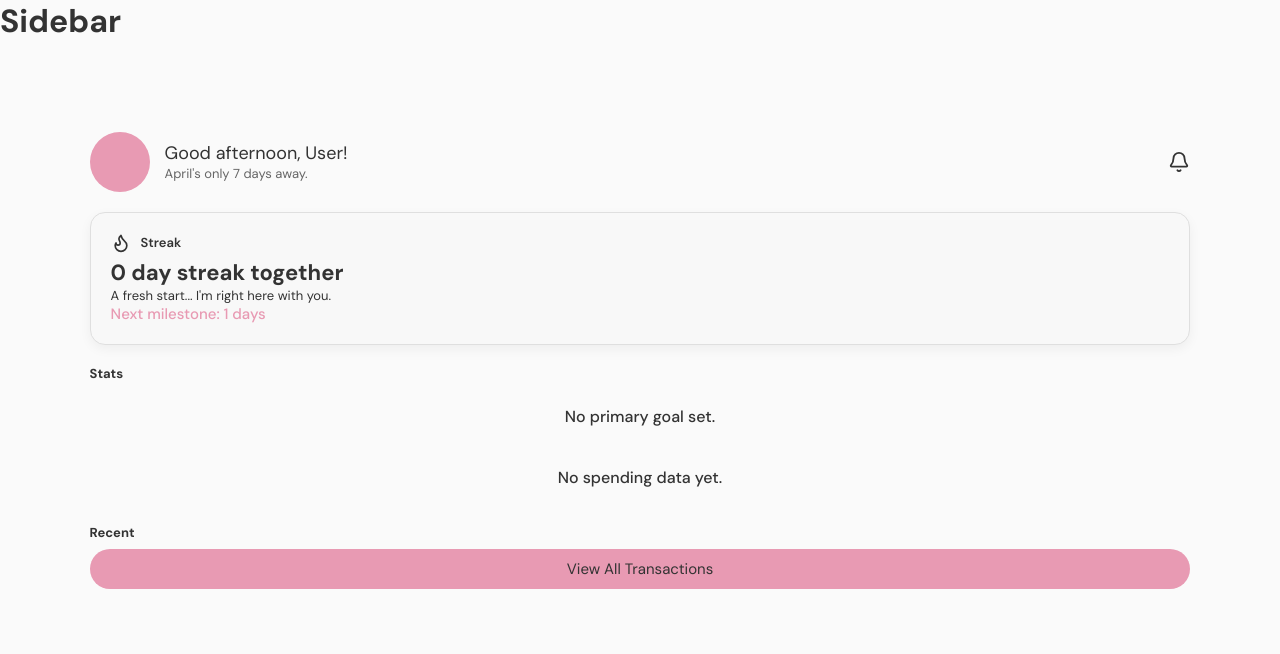
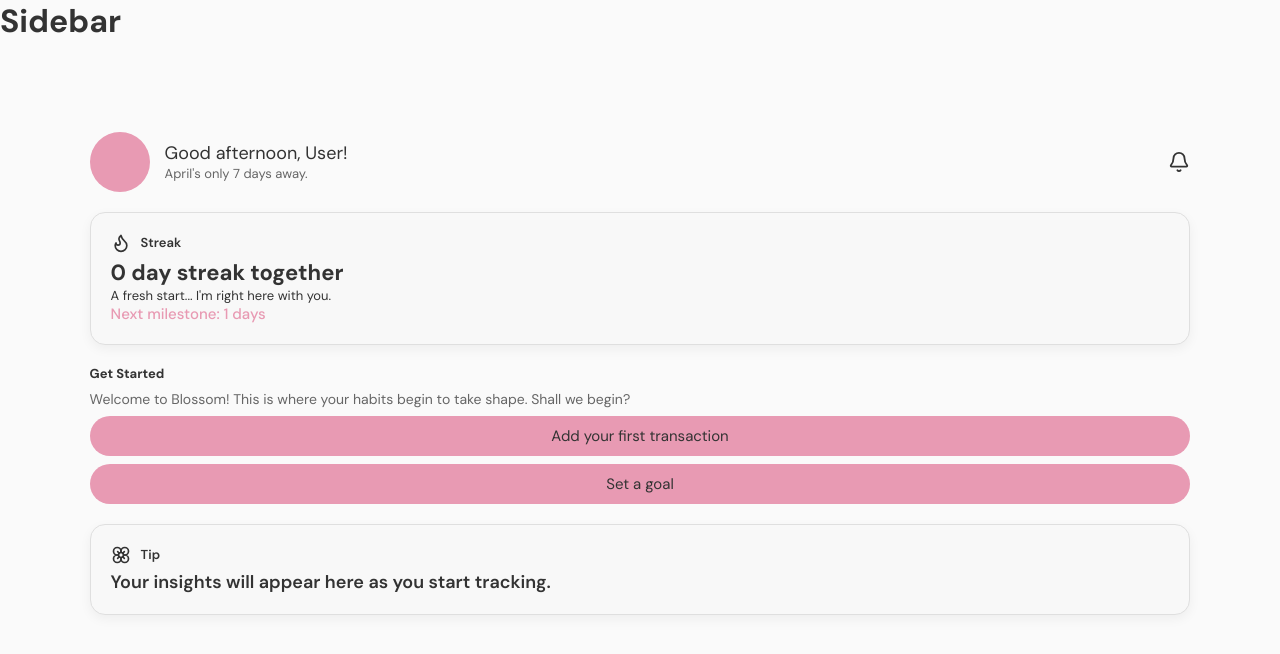
Before and after one commit to mirelalexy/blossom, a React (Vite) app in the folder frontend/: page / in a window 1280 px wide. Shown: the top 654 px of the page. Built offline with nearby package versions, Linux system fonts and the light colour scheme.

Commit message:
feat(home): introduce onboarding experience for new users

```diff
--- a/frontend/src/pages/Home.jsx
+++ b/frontend/src/pages/Home.jsx
@@ -15,6 +15,8 @@ import TransactionCard from "../components/home/TransactionCard"
 import Section from "../components/ui/Section"
 import Button from "../components/ui/Button"
 import StreakCard from "../components/home/StreakCard"
+import Card from "../components/ui/Card"
+import Icon from "../components/ui/Icon"
 
 import "../styles/pages/Home.css"
 
@@ -90,6 +92,20 @@ function Home() {
 
                 <StreakCard streak={streak} message={streakMessage} nextMileStone={nextStreakMileStone} />
 
+                {transactions.length == 0 ? (
+                    <>
+                        <Section title="Get Started" className="get-started-section">
+                            <p className="secondary-text">Welcome to Blossom! This is where your habits begin to take shape. Shall we begin?</p>
+                            <Button>Add your first transaction</Button>
+                            <Button>Set a goal</Button>
+                        </Section>
+
+                        <Card icon={<Icon name="categories" size={20} />} title="Tip">
+                            <p>Your insights will appear here as you start tracking.</p>
+                        </Card>
+                    </>
+                ) : (
+                    <>
                         <Section title="Stats">
                             <PrimaryGoalCard goal={primaryGoal} />
                             <TopCategoryCard category={topCategory}/>
@@ -102,6 +118,8 @@ function Home() {
 
                             <Button onClick={() => navigate("/transactions")}>View All Transactions</Button>
                         </Section>
+                    </>
+                )}
             </div>
         </div>
     )
--- a/frontend/src/styles/global.css
+++ b/frontend/src/styles/global.css
@@ -47,3 +47,8 @@ h1, h2, h3, h4, label, span {
 svg {
     display: block;
 }
+
+.secondary-text {
+    color: var(--text-secondary);
+    font-size: 14px;
+}
```
Lines whose indentation alone changed are shown as unchanged.
